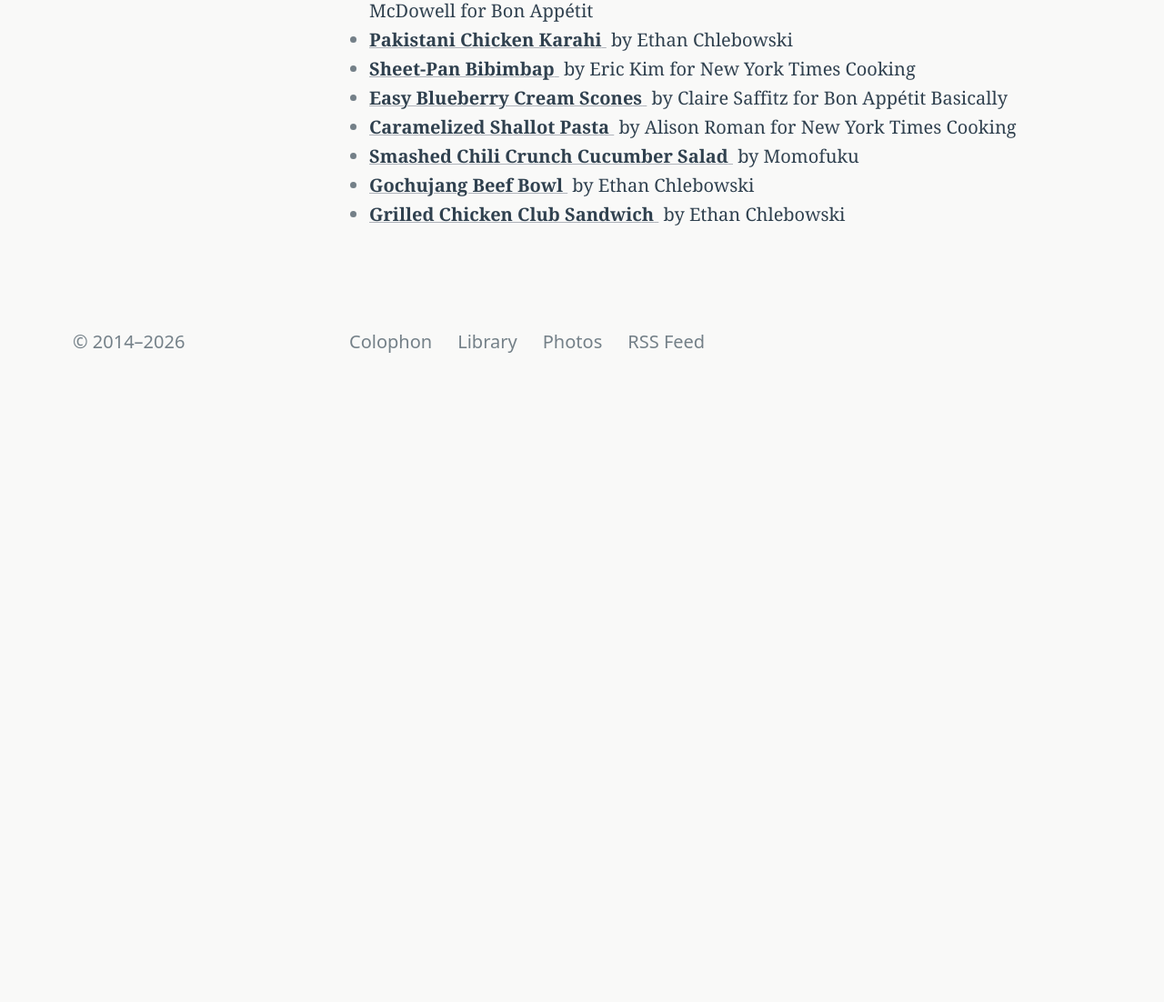
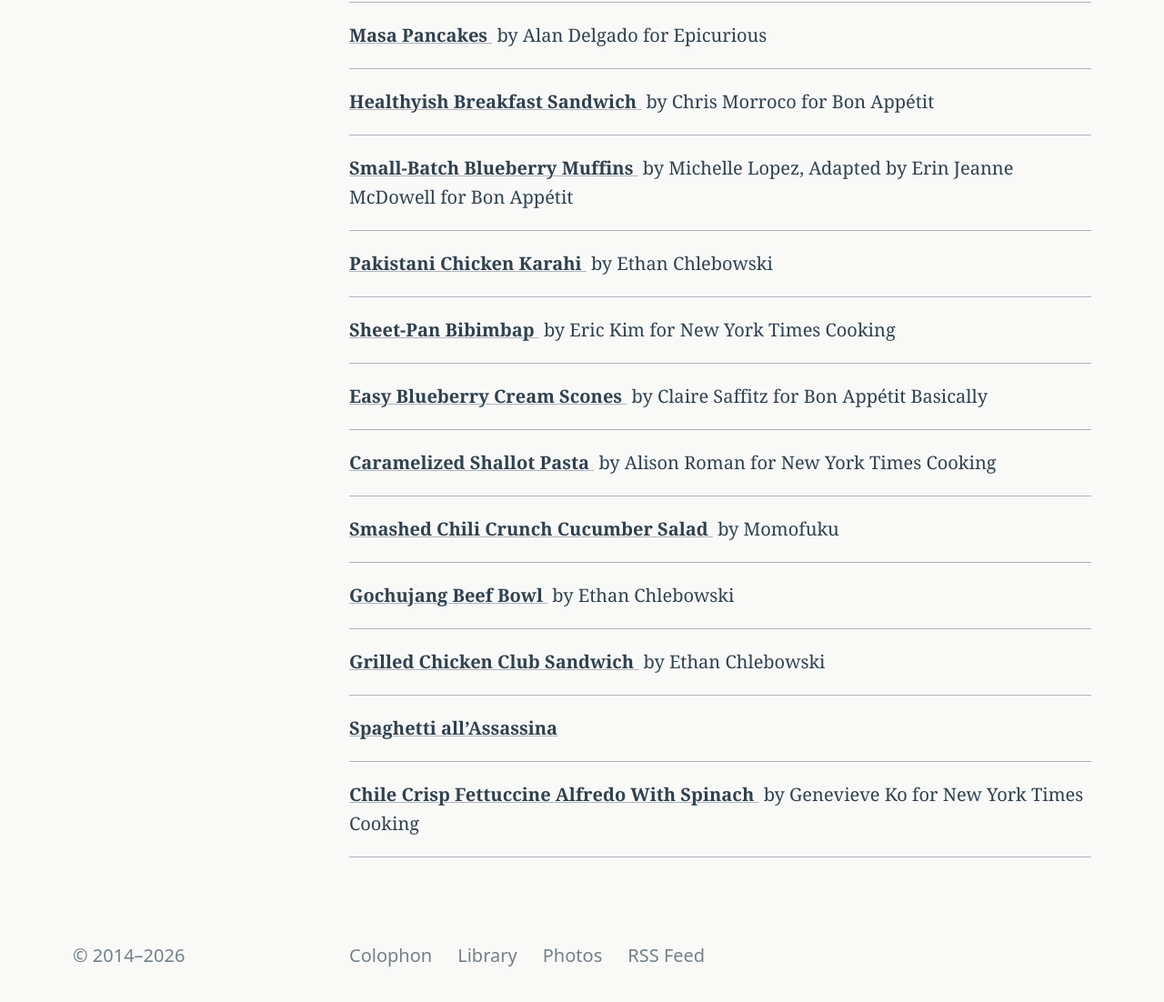
Before and after one commit to jondueck/jondueck.ca, an Eleventy site: page recipes.njk in a window 1280 px wide. Shown: the part 348-1450 px from the top of the page at 91% size. Before the commit the page ends 800 px from the top, so only its background shows below. Built offline with nearby package versions, Linux system fonts and the light colour scheme; Eleventy itself is replaced by a stand-in of ours; files that its build step writes are made by us from their sources; a web font is replaced by a local one; what eleventy-plugin-footnotes, eleventy-sass, markdown-it-attrs would draw is missing.

Commit message:
update recipe list and add “feature list” layout

```diff
--- a/_data/recipes.json
+++ b/_data/recipes.json
@@ -4,73 +4,101 @@
         "url": "https://www.bonappetit.com/recipe/bas-best-chocolate-chip-cookies",
         "author": "Chris Morroco",
         "publisher": "Bon Appétit",
-        "img": "https://assets.bonappetit.com/photos/5ca534485e96521ff23b382b/2:1/w_1000,c_limit/chocolate-chip-cookie.jpg"
+        "img": "https://assets.bonappetit.com/photos/5ca534485e96521ff23b382b/2:1/w_1000,c_limit/chocolate-chip-cookie.jpg",
+        "emoji": "🍪"
     },
     {
         "title": "Classic Pizza Dough",
         "url": "https://ooni.com/blogs/recipes/classic-pizza-dough-how-to-make-it-perfect",
-        "publisher": "Ooni"
+        "publisher": "Ooni",
+        "tags": "Pizza",
+        "emoji": "🍕"
     },
     {
         "title": "2-Hour Weeknight Pizza",
         "url": "https://www.ethanchlebowski.com/cooking-techniques-recipes/how-to-make-2-hour-weeknight-pizza",
-        "author": "Ethan Chlebowski"
+        "author": "Ethan Chlebowski",
+        "tags": "Pizza",
+        "emoji": "🍕"
     },
     {
         "title": "Masa Pancakes",
         "url": "https://www.epicurious.com/recipes/food/views/masa-pancakes-alan-delgado",
         "author": "Alan Delgado",
-        "publisher": "Epicurious"
+        "publisher": "Epicurious",
+        "emoji": "🥞"
     },
     {
         "title": "Healthyish Breakfast Sandwich",
         "url": "https://www.bonappetit.com/recipe/breakfast-sandwiches-onion-bacon",
         "author": "Chris Morroco",
-        "publisher": "Bon Appétit"
+        "publisher": "Bon Appétit",
+        "emoji": "🍳"
     },
     {
         "title": "Small-Batch Blueberry Muffins",
         "url": "https://cooking.nytimes.com/recipes/1021868-small-batch-blueberry-muffins",
         "author": "Michelle Lopez, Adapted by Erin Jeanne McDowell",
-        "publisher": "Bon Appétit"
+        "publisher": "Bon Appétit",
+        "emoji": "🫐"
     },
     {
         "title": "Pakistani Chicken Karahi",
         "url": "https://www.ethanchlebowski.com/cooking-techniques-recipes/pakistani-chicken-karahi",
-        "author": "Ethan Chlebowski"
+        "author": "Ethan Chlebowski",
+        "emoji": "🍗"
     },
     {
         "title": "Sheet-Pan Bibimbap",
         "url": "https://cooking.nytimes.com/recipes/1022131-sheet-pan-bibimbap",
         "author": "Eric Kim",
-        "publisher": "New York Times Cooking"
+        "publisher": "New York Times Cooking",
+        "emoji": "🍚"
     },
     {
         "title": "Easy Blueberry Cream Scones",
         "url": "https://www.bonappetit.com/recipe/easy-blueberry-cream-scones",
         "author": "Claire Saffitz",
-        "publisher": "Bon Appétit Basically"
+        "publisher": "Bon Appétit Basically",
+        "emoji": "🫐"
     },
     {
         "title": "Caramelized Shallot Pasta",
         "url": "https://cooking.nytimes.com/recipes/1020830-caramelized-shallot-pasta",
         "author": "Alison Roman",
-        "publisher": "New York Times Cooking"
+        "publisher": "New York Times Cooking",
+        "emoji": "🍝"
     },
     {
         "title": "Smashed Chili Crunch Cucumber Salad",
         "url": "https://canadashop.momofuku.com/blogs/recipes/smashed-chili-crunch-cucumber-salad",
         "author": "Momofuku",
-        "img": "https://canadashop.momofuku.com/cdn/shop/articles/Smashed_Chili_Crunch_Cucumbers_5_AJB_1_2560x.jpg"
+        "img": "https://canadashop.momofuku.com/cdn/shop/articles/Smashed_Chili_Crunch_Cucumbers_5_AJB_1_2560x.jpg",
+        "emoji": "🥒"
     },
     {
         "title": "Gochujang Beef Bowl",
         "url": "https://www.ethanchlebowski.com/cooking-techniques-recipes/gochujang-beef-bowl",
-        "author": "Ethan Chlebowski"
+        "author": "Ethan Chlebowski",
+        "tags": "Quick",
+        "emoji": "🍚"
     },
     {
         "title": "Grilled Chicken Club Sandwich",
         "url": "https://www.ethanchlebowski.com/cooking-techniques-recipes/grilled-chicken-club-sando",
-        "author": "Ethan Chlebowski"
+        "author": "Ethan Chlebowski",
+        "emoji": "🍔"
+    },
+    {
+        "title": "Spaghetti all’Assassina",
+        "url": "https://www.nytimes.com/2023/10/06/dining/spaghetti-allassassina.html",
+        "emoji": "🍝"
+    },
+    {
+        "title": "Chile Crisp Fettuccine Alfredo With Spinach",
+        "url": "https://cooking.nytimes.com/recipes/1023609-chile-crisp-fettuccine-alfredo-with-spinach",
+        "author": "Genevieve Ko",
+        "publisher": "New York Times Cooking",
+        "emoji": "🍝"
     }
 ]
--- a/_src/scss/partials/_layout.scss
+++ b/_src/scss/partials/_layout.scss
@@ -271,3 +271,21 @@
         scroll-margin-block: var(--line);
     }
 }
+
+.feature-list {
+    list-style: none;
+    padding-left: 0;
+
+    li {
+        padding: 1em 0;
+        border-bottom: 1px solid var(--underline);
+
+        &:first-of-type {
+            padding-top: 0;
+        }
+    }
+
+    .emoji {
+        margin-inline-end: 1ch;
+    }
+}
--- a/recipes.njk
+++ b/recipes.njk
@@ -1,11 +1,11 @@
 ---
 title: My Favourite Recipes
 layout: page.njk
-date: Last Modified
+date: 2024-03-09 13:00:00 -06:00
 updated: true
 ---
 
-<ul>
+<ul class="feature-list">
     {% for recipe in recipes %}
 
         <li>
```
